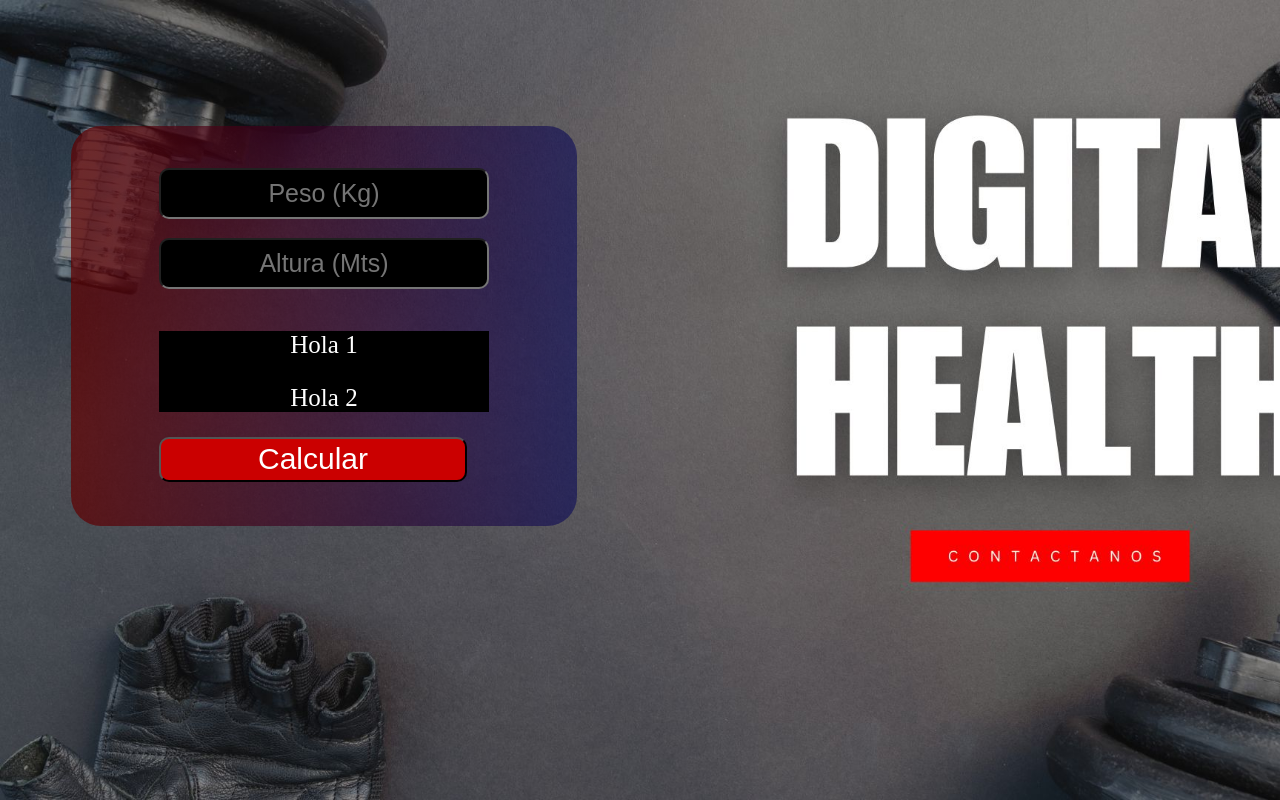
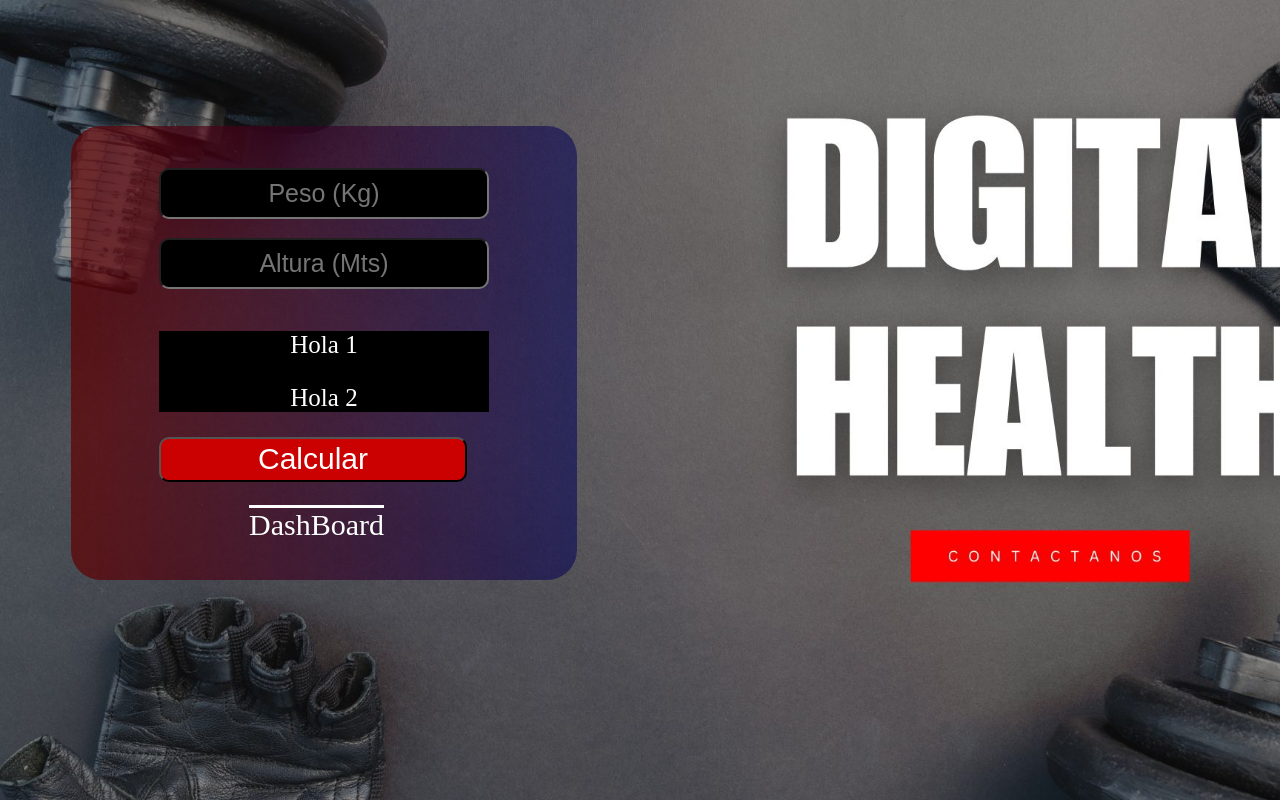
Before and after one commit to David2421b/ProjectGym, a plain HTML site: page BodyData.html in a window 1280 px wide. Drawn offline with Linux system fonts and the light colour scheme.

Commit message:
Actualizar estilos en BodyData.html; ajustar márgenes de botón y agregar enlace a DashBoard

```diff
--- a/BodyData.html
+++ b/BodyData.html
@@ -44,7 +44,7 @@
         }
 
         button{
-            margin: 1% 0% 2% 0%;
+            margin: 1% 0% 8% 0%;
             font-size: 30px;
             border-radius: 10px;
             height: 45px;
@@ -60,6 +60,14 @@
             transition: 0.3s;
         }
 
+        a{
+            color: white;
+            text-decoration: none;
+            font-size: 30px;
+            margin-left: 90px;
+            text-decoration: overline;
+        }
+
     </style>
 </head>
 <body>
@@ -72,6 +80,7 @@
                 <p>Hola 2</p>
             </div>
             <button type="submit">Calcular</button>
+            <a href="menu.html">DashBoard</a>
 
         </form>
     </div>
```
Also changed, not shown: gym/view/templates/BodyData.html (+11 -1 lines).
